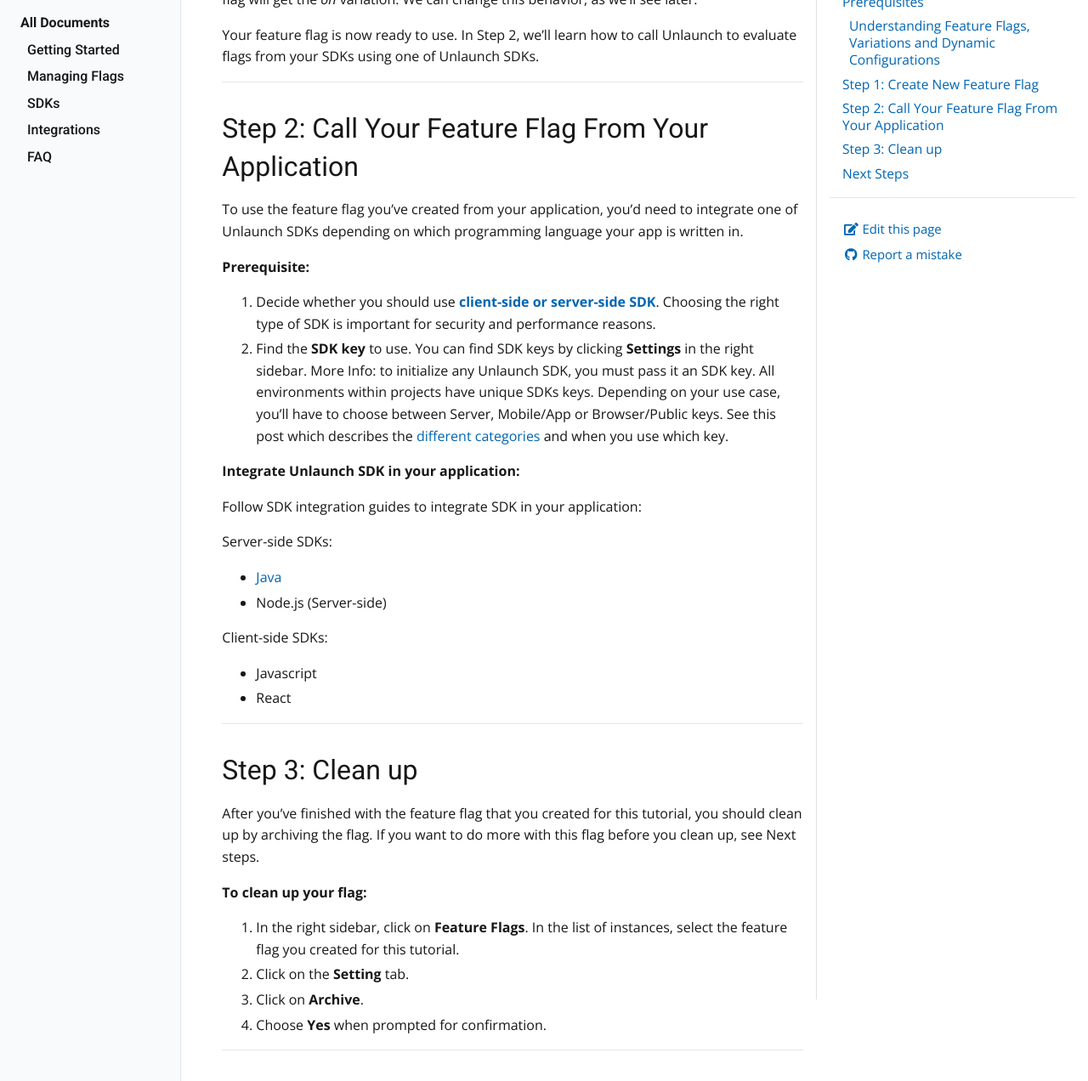
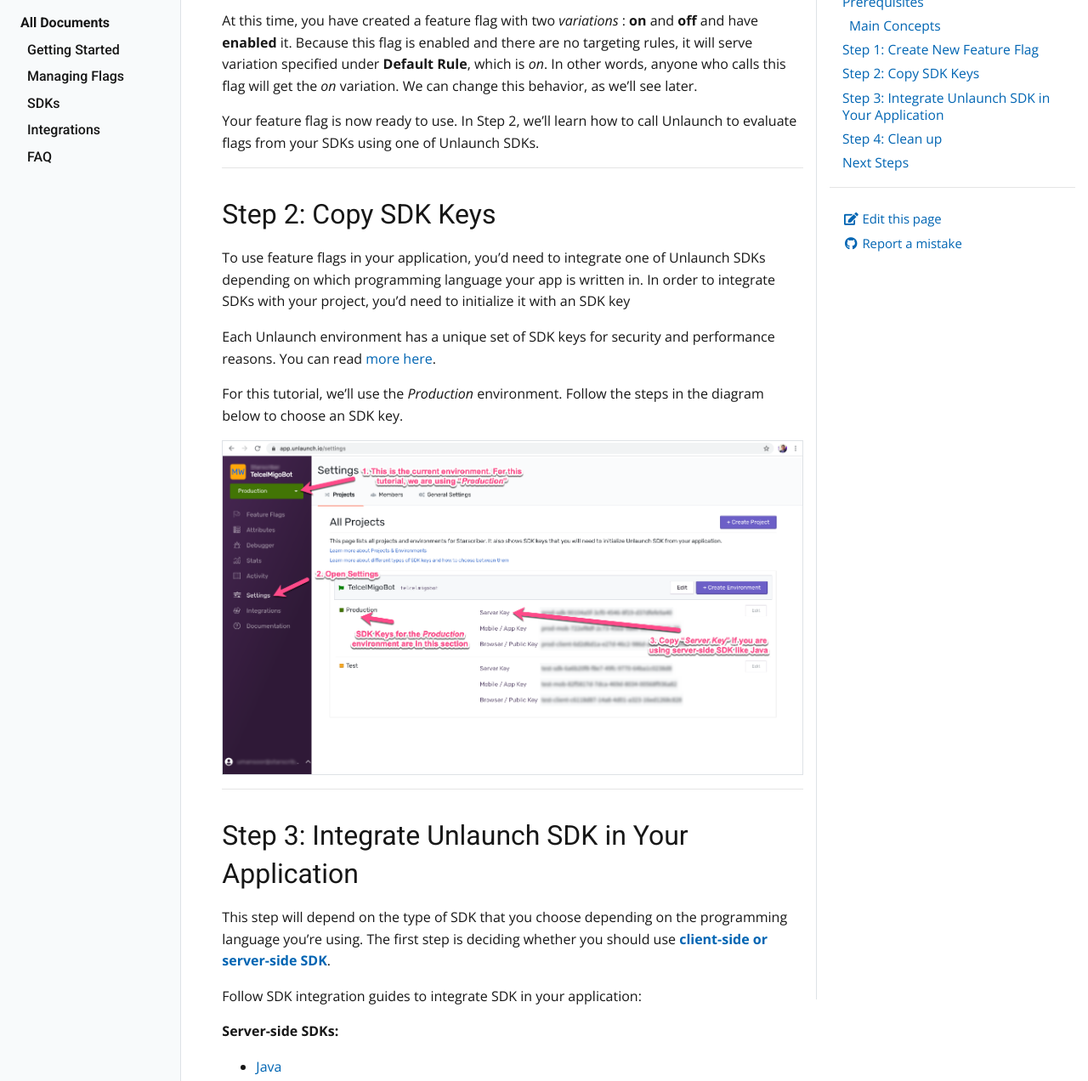
Before and after one commit to unlaunch/documentation, a Jekyll site: the page built from _docs/getting-started.md, in a window 1280 px wide and 1400 px high, scrolled down 2067 px, cut to the strip 128-1400 px from the top of the window. Shown: the whole strip at 85% size. Built offline with Jekyll 4.4.1, drawn with Linux system fonts in a browser that asks for light colours; some of the changed text lies outside the part shown.

Commit message:
Improved Getting Started tutorial and other small improvements

```diff
--- a/_docs/getting-started.md
+++ b/_docs/getting-started.md
@@ -15,9 +15,9 @@
 
 To get started, you must sign up for Unlaunch. If you haven't done so already, please [visit our registration page](https://app.unlaunch.io/signup) to create a new account for free.
 
-To create a new account, you'll need a valid email address. To complete registration, we'll ask you to provide your company name and create your **first project**.
+To create a new account, you'll need a valid email address. To complete registration, we'll ask you to provide your company name and create your **first project**. Each projects gets two environments by default: *Production* and *Test*. For this tutorial, you will use the Production environment. To learn more about projects and environments, please see [this guide](managingflags/projects-and-environments).
 
-#### Understanding Feature Flags, Variations and Dynamic Configurations
+#### Main Concepts
 
 Let's review a few important **concepts** quickly that will help you understand Unlaunch and this guide better.
 
@@ -35,7 +35,7 @@
 
 Variations are for deciding which branch (if or else) to execute in your code. They are always of type `string`. Unlanuch feature flags have two variations by default but you can add more than 2 variations (multivariate flags.)
 
-You can also *attach* **dynamic configurations** to variations to change configuration on the fly such as UI button color, banner text, sepcial offers, algorithm weights, and anything else!
+You can also *attach* **dynamic configurations** to variations to change configuration on the fly such as UI button color, banner text, sepcial offers, algorithm weights, and anything else. Dynamic configuration is not covered in this tutorial.
 
 For more information on feature flags, please see this [blog post](https://blog.unlaunch.io/2020-08-01-feature-flags/).
 
@@ -48,9 +48,10 @@
 **To create a feature flag:**
 
 1. Open the Unlanch Console at [https://app.unlaunch.io](https://app.unlaunch.io/)
-2. From the *Feature Flags* page, click on **Create Feature Flag**.
-3. The **New Feature Flag** screen asks you to input values to create a new flag. In the **Name** field, type in the name that you'd like to call this flag e.g. `2fa-rollout`. Leave the rest of the fields to their default values and click on **Save.**
-4. The feature flag is created immediately and you're taken to the **Flag Details** page. On this page, click **Enable Flag** to enable your flag in the current environment. On the popup asking you to confirm, click **Yes**.
+2. Switch to *Production* environment using the dropdown on the top-left corner.
+3. From the *Feature Flags* page, click on **Create Feature Flag**.
+4. The **New Feature Flag** screen asks you to input values to create a new flag. In the **Name** field, type in the name that you'd like to call this flag e.g. `2fa-rollout`. Leave the rest of the fields to their default values and click on **Save.**
+5. The feature flag is created immediately and you're taken to the **Flag Details** page. On this page, click **Enable Flag** to enable your flag in the current environment. On the popup asking you to confirm, click **Yes**.
 
 <div class="d-flex justify-content-center mb-3">
   <iframe width="560" height="315" src="https://www.youtube.com/embed/7ltRZNpKCzQ" frameborder="0" allow="accelerometer; autoplay; clipboard-write; encrypted-media; gyroscope; picture-in-picture" allowfullscreen></iframe>
@@ -62,32 +63,40 @@
 
 <hr>
 
-## Step 2: Call Your Feature Flag From Your Application
+## Step 2: Copy SDK Keys
 
-To use the feature flag you've created from your application, you'd need to integrate one of Unlaunch SDKs depending on which programming language your app is written in.
+To use feature flags in your application, you'd need to integrate one of Unlaunch SDKs depending on which programming language your app is written in. In order to integrate SDKs with your project, you'd need to initialize it with an SDK key
 
-**Prerequisite:**
+Each Unlaunch environment has a unique set of SDK keys for security and performance reasons. You can read [more here](sdks/sdk-keys).
 
-1. Decide whether you should use **[client-side or server-side SDK](sdks/client-vs-server-side-sdks)**. Choosing the right type of SDK is important for security and performance reasons.
-2. Find the **SDK key** to use. You can find SDK keys by clicking **Settings** in the right sidebar. More Info: to initialize any Unlaunch SDK, you must pass it an SDK key. All environments within projects have unique SDKs keys. Depending on your use case, you'll have to choose between Server, Mobile/App or Browser/Public keys. See this post which describes the [different categories](sdks/sdk-keys) and when you use which key.
+For this tutorial, we'll use the *Production* environment. Follow the steps in the diagram below to choose an SDK key.
 
-**Integrate Unlaunch SDK in your application:**
+
+<div class="d-flex justify-content-center border">
+    <img src="/assets/img/sdk_keys.png" alt="Choose SDK keys" width="900"/>
+</div>
+
+<hr>
+
+## Step 3: Integrate Unlaunch SDK in Your Application
+
+This step will depend on the type of SDK that you choose depending on the programming language you're using. The first step is deciding whether  you should use **[client-side or server-side SDK](sdks/client-vs-server-side-sdks)**.
 
 Follow SDK integration guides to integrate SDK in your application:
 
-Server-side SDKs:
+**Server-side SDKs:**
 
 - [Java](sdks/java-sdk)
 - Node.js (Server-side)
 
-Client-side SDKs:
+**Client-side SDKs:**
 
 - Javascript
 - React
 
 <hr>
 
-## Step 3: Clean up
+## Step 4: Clean up
 
 After you've finished with the feature flag that you created for this tutorial, you should clean up by archiving the flag. If you want to do more with this flag before you clean up, see Next steps.
 
```
Also changed, not shown: _docs/managingflags/projects-and-environments.md (+2 -2 lines), _docs/sdks/java-sdk.md (+3 -3 lines), _docs/sdks/sdk-keys.md (+3 -1 lines), pages/index.md (+1 -1 lines), assets/img/sdk_keys.png (added).
